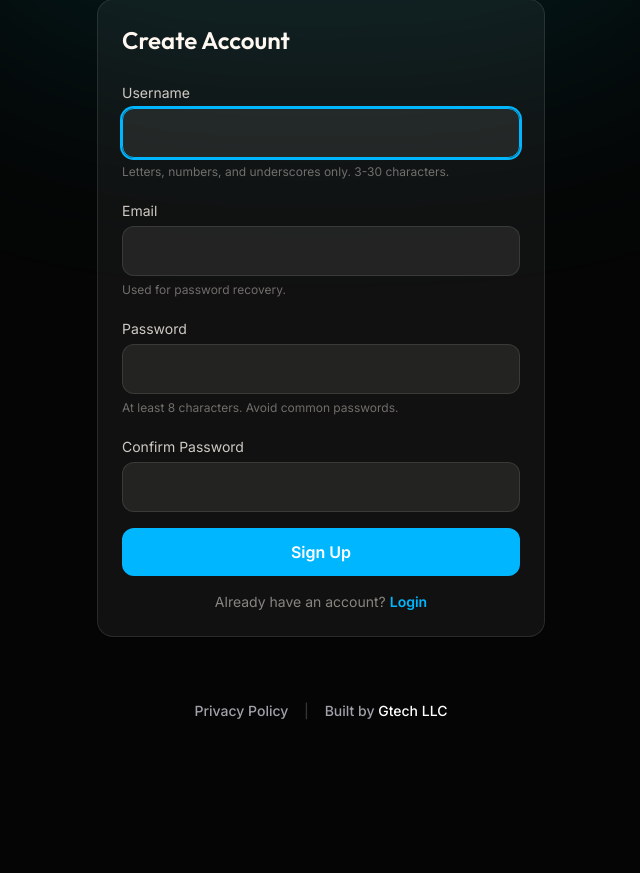
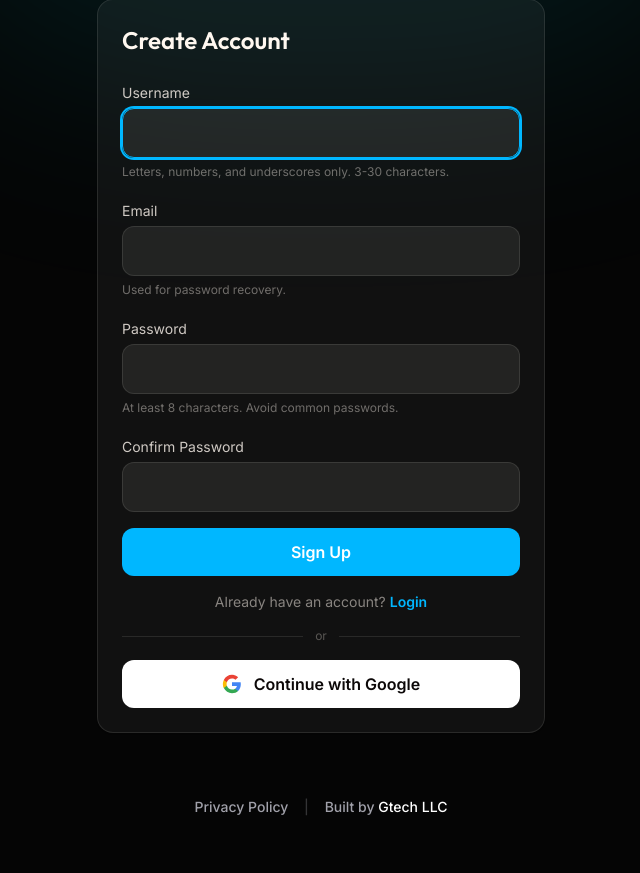
Before and after one commit to Gzeppe/workout-tracker, a Django app: page /register/ in a window 1280 px wide. Shown: the part 342-1215 px from the top of the page, without its empty margins (319-959 px from the left). Before the commit the page ends 1062 px from the top, so only its background shows below. Run offline with Django 5.2, Linux system fonts and the light colour scheme; some libraries are stand-ins or nearby versions.

Commit message:
Add Google OAuth login via social-auth-app-django
Users can now sign in or register using their Google account.
Adds social_django to installed apps, configures Google OAuth2 backend,
and adds Continue with Google button to login and register pages.

Co-Authored-By: Claude Sonnet 4.6 <noreply@anthropic.com>

```diff
--- a/requirements.txt
+++ b/requirements.txt
@@ -19,3 +19,7 @@ whitenoise==6.8.2
 
 # Rate limiting
 django-ratelimit==4.1.0
+
+# Google OAuth
+social-auth-app-django==5.4.2
+social-auth-core==4.5.4
--- a/web/config/urls.py
+++ b/web/config/urls.py
@@ -4,5 +4,6 @@ from django.urls import path, include
 urlpatterns = [
     path("admin/", admin.site.urls),
     path("accounts/", include("django.contrib.auth.urls")),  # login/logout
+    path("", include("social_django.urls", namespace="social")),
     path("", include("tracker.urls")),
 ]
--- a/web/templates/registration/register.html
+++ b/web/templates/registration/register.html
@@ -63,5 +63,22 @@
         Login
       </a>
     </div>
+
+    <div class="mt-4 flex items-center gap-3">
+      <div class="flex-1 h-px bg-[#FFF8F0]/10"></div>
+      <span class="text-[#FFF8F0]/30 text-xs">or</span>
+      <div class="flex-1 h-px bg-[#FFF8F0]/10"></div>
+    </div>
+
+    <a href="{% url 'social:begin' 'google-oauth2' %}"
+       class="mt-4 w-full flex items-center justify-center gap-3 px-5 py-3 rounded-xl bg-white hover:bg-gray-100 text-[#0C0808] font-semibold transition-colors">
+      <svg class="w-5 h-5" viewBox="0 0 24 24">
+        <path fill="#4285F4" d="M22.56 12.25c0-.78-.07-1.53-.2-2.25H12v4.26h5.92c-.26 1.37-1.04 2.53-2.21 3.31v2.77h3.57c2.08-1.92 3.28-4.74 3.28-8.09z"/>
+        <path fill="#34A853" d="M12 23c2.97 0 5.46-.98 7.28-2.66l-3.57-2.77c-.98.66-2.23 1.06-3.71 1.06-2.86 0-5.29-1.93-6.16-4.53H2.18v2.84C3.99 20.53 7.7 23 12 23z"/>
+        <path fill="#FBBC05" d="M5.84 14.09c-.22-.66-.35-1.36-.35-2.09s.13-1.43.35-2.09V7.07H2.18C1.43 8.55 1 10.22 1 12s.43 3.45 1.18 4.93l3.66-2.84z"/>
+        <path fill="#EA4335" d="M12 5.38c1.62 0 3.06.56 4.21 1.64l3.15-3.15C17.45 2.09 14.97 1 12 1 7.7 1 3.99 3.47 2.18 7.07l3.66 2.84c.87-2.6 3.3-4.53 6.16-4.53z"/>
+      </svg>
+      Continue with Google
+    </a>
   </div>
 {% endblock %}
```
Also changed, not shown: web/config/settings.py (+14 -0 lines), web/templates/registration/login.html (+17 -0 lines).
